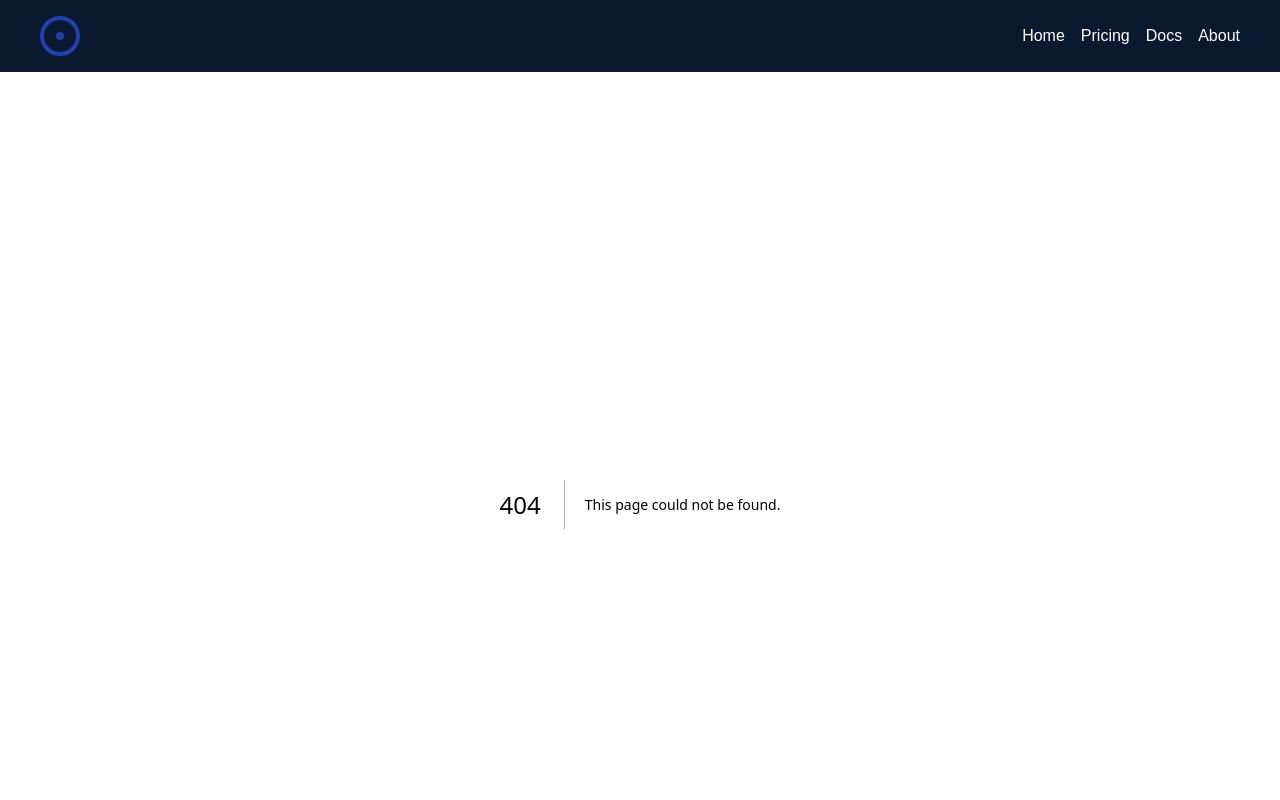
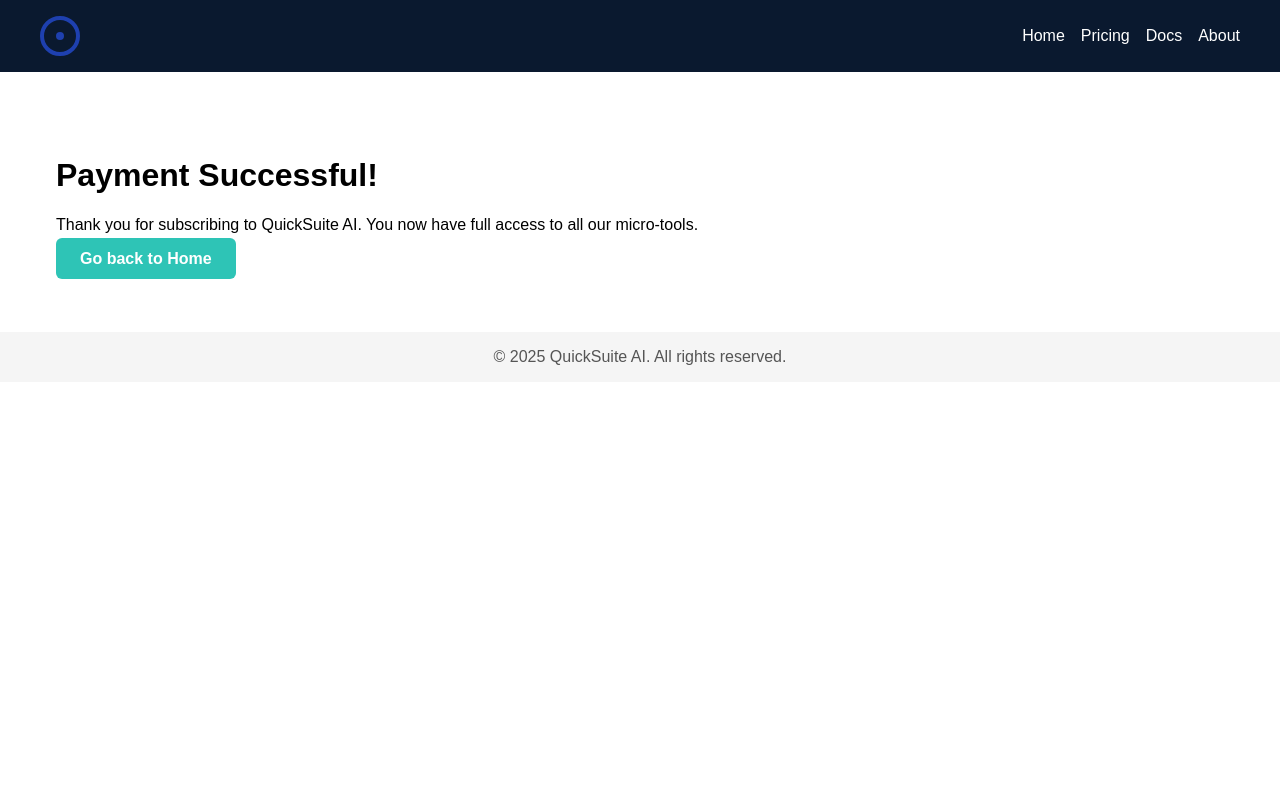
Before and after one commit to fabp84/quicksuite-ai, a Next.js app in the folder web/: page /success in a window 1280 px wide. Before the commit this address had no page. Shown: the top 800 px of the page. Built offline with nearby package versions, Linux system fonts and the light colour scheme.

Commit message:
Add success page for Stripe checkout

```diff
--- /dev/null
+++ b/web/app/success/page.tsx
@@ -0,0 +1,11 @@
+'use client';
+
+export default function Success() {
+  return (
+    <main className="container">
+      <h1 className="text-4xl font-bold mb-4">Payment Successful!</h1>
+      <p className="text-lg mb-8">Thank you for subscribing to QuickSuite AI. You now have full access to all our micro-tools.</p>
+      <a href="/" className="btn-primary">Go back to Home</a>
+    </main>
+  );
+}
```
